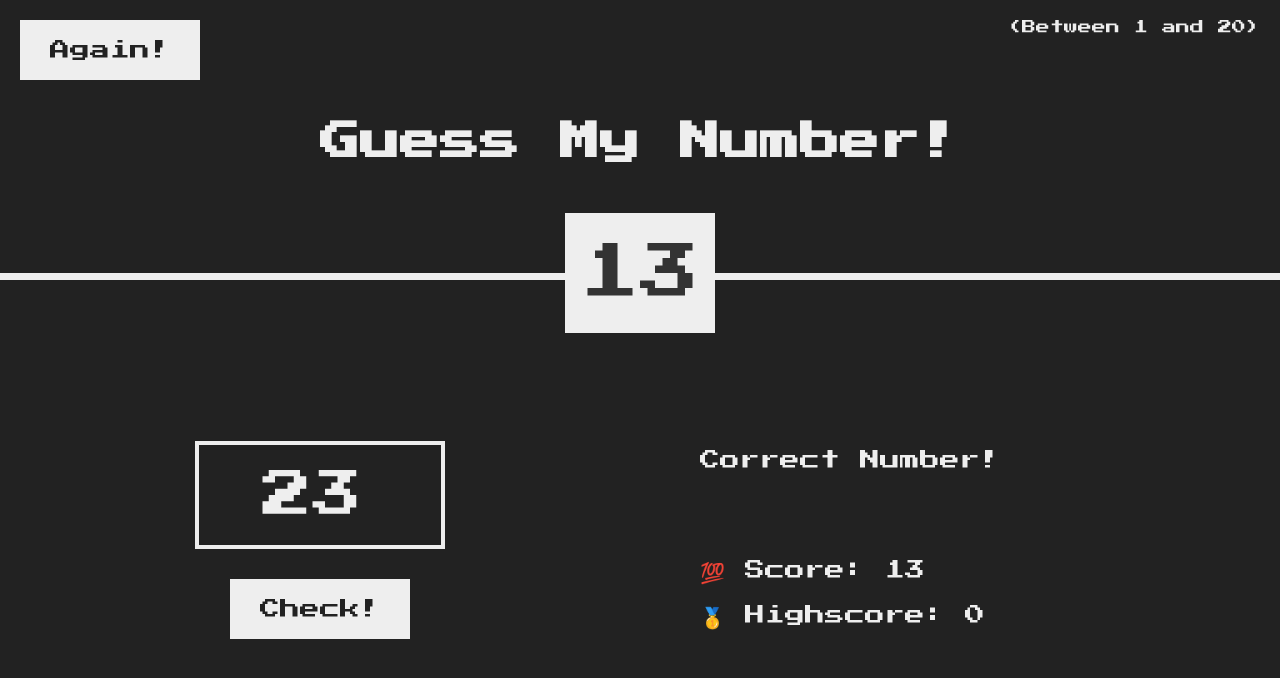
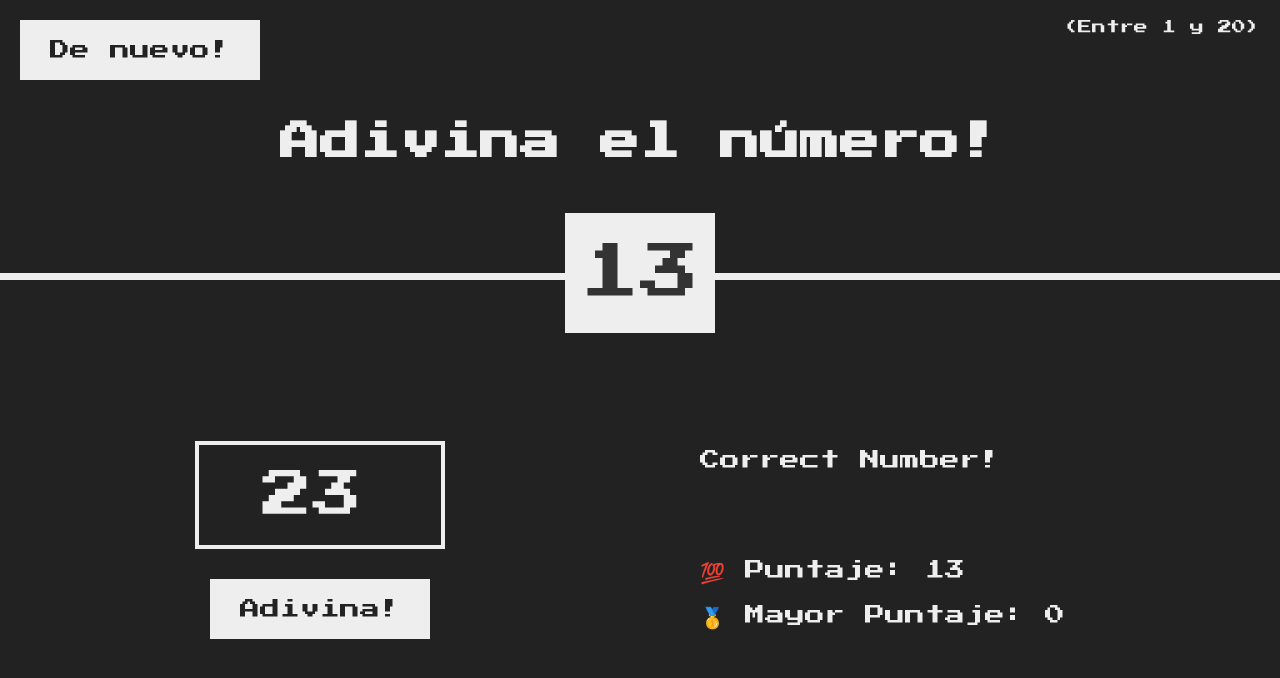
Before and after one commit to JuanEscobarDev/GuestMyNumberPractice, a plain HTML site: page index.html in a window 1280 px wide. Drawn offline with Linux system fonts and the light colour scheme.

Commit message:
traduccion al español

```diff
--- a/index.html
+++ b/index.html
@@ -5,25 +5,25 @@
     <meta name="viewport" content="width=device-width, initial-scale=1.0" />
     <meta http-equiv="X-UA-Compatible" content="ie=edge" />
     <link rel="stylesheet" href="style.css" />
-    <title>Guess My Number!</title>
+    <title>Adivina el número!</title>
   </head>
   <body>
     <header>
-      <h1>Guess My Number!</h1>
-      <p class="between">(Between 1 and 20)</p>
-      <button class="btn again">Again!</button>
+      <h1>Adivina el número!</h1>
+      <p class="between">(Entre 1 y 20)</p>
+      <button class="btn again">De nuevo!</button>
       <div class="number">?</div>
     </header>
     <main>
       <section class="left">
         <input type="number" class="guess" />
-        <button class="btn check">Check!</button>
+        <button class="btn check">Adivina!</button>
       </section>
       <section class="right">
-        <p class="message">Start guessing...</p>
-        <p class="label-score">💯 Score: <span class="score">20</span></p>
+        <p class="message">Empieza a adivinar...</p>
+        <p class="label-score">💯 Puntaje: <span class="score">20</span></p>
         <p class="label-highscore">
-          🥇 Highscore: <span class="highscore">0</span>
+          🥇 Mayor Puntaje: <span class="highscore">0</span>
         </p>
       </section>
     </main>
```
